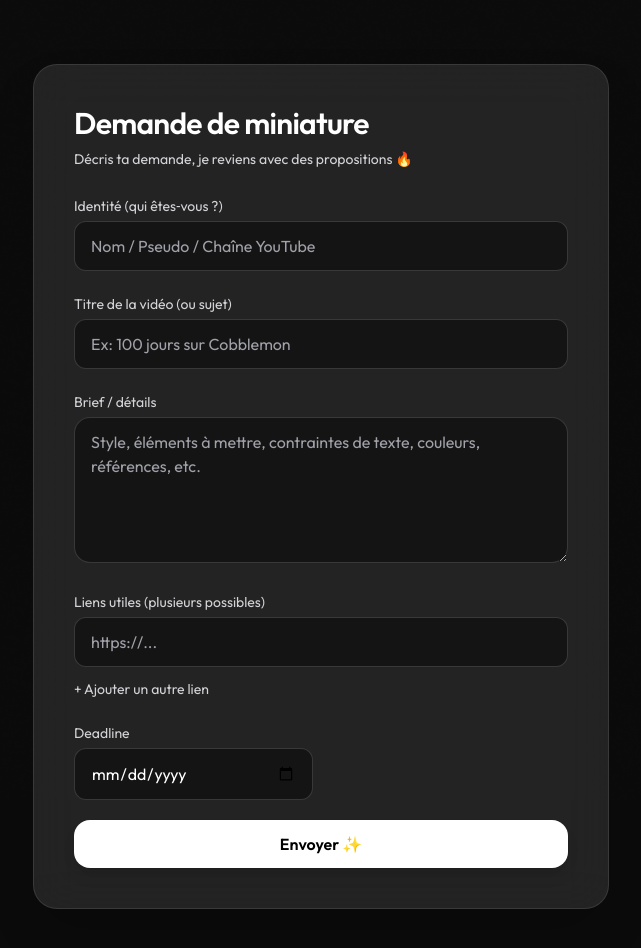
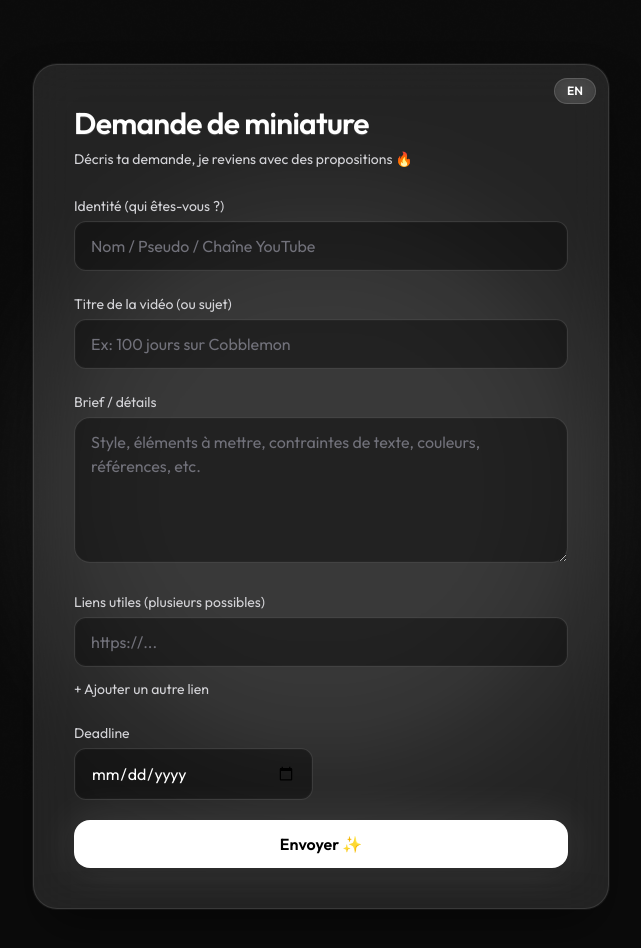
Before and after one commit to munoa/mwunh, a Next.js app: page / in a window 1280 px wide. Shown: the top 948 px of the page, without its empty margins (319-960 px from the left). Built offline with nearby package versions, Linux system fonts and the light colour scheme.

Commit message:
Update index.js

```diff
--- a/pages/index.js
+++ b/pages/index.js
@@ -1,18 +1,71 @@
-import { useState } from 'react';
+import { useEffect, useState } from 'react';
 
 export default function Home() {
+  // --- Lang toggle (FR / EN) ---
+  const [lang, setLang] = useState('fr');
+  useEffect(() => {
+    const saved = typeof window !== 'undefined' && localStorage.getItem('lang');
+    if (saved === 'en' || saved === 'fr') setLang(saved);
+  }, []);
+  function toggleLang() {
+    const next = lang === 'fr' ? 'en' : 'fr';
+    setLang(next);
+    if (typeof window !== 'undefined') localStorage.setItem('lang', next);
+  }
+
+  // --- Texts ---
+  const t = {
+    fr: {
+      title: 'Demande de miniature',
+      subtitle: 'Décris ta demande, je reviens avec des propositions 🔥',
+      identity: 'Identité (qui êtes-vous ?)',
+      identity_ph: 'Nom / Pseudo / Chaîne YouTube',
+      video: 'Titre de la vidéo (ou sujet)',
+      video_ph: 'Ex: 100 jours sur Cobblemon',
+      brief: 'Brief / détails',
+      brief_ph:
+        'Style, éléments à mettre, contraintes de texte, couleurs, références, etc.',
+      links: 'Liens utiles (plusieurs possibles)',
+      add_link: '+ Ajouter un autre lien',
+      deadline: 'Deadline',
+      send: 'Envoyer ✨',
+      sending: 'Envoi…',
+      ok: 'Merci ! Ta demande a bien été envoyée ✅',
+      err: "Oups, l’envoi a échoué. Réessaie plus tard."
+    },
+    en: {
+      title: 'Thumbnail request',
+      subtitle: 'Describe what you need, I’ll come back with proposals 🔥',
+      identity: 'Identity (who are you?)',
+      identity_ph: 'Name / Alias / YouTube channel',
+      video: 'Video title (or topic)',
+      video_ph: 'e.g. 100 days on Cobblemon',
+      brief: 'Brief / details',
+      brief_ph:
+        'Style, elements to include, text constraints, colors, references, etc.',
+      links: 'Useful links (multiple)',
+      add_link: '+ Add another link',
+      deadline: 'Deadline',
+      send: 'Send ✨',
+      sending: 'Sending…',
+      ok: 'Thanks! Your request has been sent ✅',
+      err: 'Oops, failed to send. Please try again later.'
+    }
+  }[lang];
+
+  // --- Form state ---
   const [status, setStatus] = useState(null); // 'ok' | 'error' | null
   const [loading, setLoading] = useState(false);
-  const [links, setLinks] = useState(['']); // dynamic links inputs
+  const [links, setLinks] = useState(['']);
 
   function addLink() {
-    setLinks((prev) => [...prev, '']);
+    setLinks(prev => [...prev, '']);
   }
   function updateLink(i, val) {
-    setLinks((prev) => prev.map((v, idx) => (idx === i ? val : v)));
+    setLinks(prev => prev.map((v, idx) => (idx === i ? val : v)));
   }
   function removeLink(i) {
-    setLinks((prev) => prev.filter((_, idx) => idx !== i));
+    setLinks(prev => prev.filter((_, idx) => idx !== i));
   }
 
   async function onSubmit(e) {
@@ -22,29 +75,24 @@ export default function Home() {
     const form = e.currentTarget;
     const fd = new FormData(form);
 
-    // Collect all fields except Liens[] and rebuild JSON
     const data = {};
     fd.forEach((value, key) => {
       if (key !== 'Liens[]') data[key] = value;
     });
     const multiLinks = links.map(l => l.trim()).filter(Boolean);
-    if (multiLinks.length) {
-      data['Liens'] = multiLinks.join(', ');
-    }
+    if (multiLinks.length) data['Liens'] = multiLinks.join(', ');
 
     try {
       const res = await fetch('https://formspree.io/f/mandkygv', {
         method: 'POST',
-        headers: { 'Accept': 'application/json', 'Content-Type': 'application/json' },
+        headers: { Accept: 'application/json', 'Content-Type': 'application/json' },
         body: JSON.stringify(data)
       });
       if (res.ok) {
         setStatus('ok');
         form.reset();
         setLinks(['']);
-      } else {
-        setStatus('error');
-      }
+      } else setStatus('error');
     } catch {
       setStatus('error');
     } finally {
@@ -54,41 +102,73 @@ export default function Home() {
 
   return (
     <main className="min-h-screen flex items-center justify-center px-6 py-16 relative">
-      <div className="relative w-full max-w-xl rounded-3xl border border-white/10 bg-white/10 backdrop-blur-xl shadow-2xl overflow-hidden">
+      {/* Soft white glow behind the card (no color) */}
+      <div className="pointer-events-none absolute inset-0">
+        <div className="absolute left-1/2 top-1/2 -translate-x-1/2 -translate-y-1/2 h-[560px] w-[560px] rounded-full blur-3xl opacity-[0.10] bg-white" />
+      </div>
+
+      {/* Card (glass + glow + subtle border) */}
+      <div className="relative w-full max-w-xl rounded-3xl border border-white/10 bg-white/10 backdrop-blur-xl shadow-2xl shadow-black/50 ring-1 ring-white/5 overflow-hidden">
+        {/* top progress when loading */}
         {loading && <div className="progress" />}
+
+        {/* Lang toggle */}
+        <div className="absolute right-3 top-3 z-10">
+          <button
+            type="button"
+            onClick={toggleLang}
+            className="px-3 py-1 rounded-full text-xs font-semibold bg-white/10 border border-white/15 backdrop-blur-md hover:bg-white/20 transition"
+            title="Switch language"
+          >
+            {lang === 'fr' ? 'EN' : 'FR'}
+          </button>
+        </div>
+
         <div className="p-8 md:p-10">
           <div className="mb-6">
-            <h1 className="text-3xl font-semibold tracking-tight">Demande de miniature</h1>
-            <p className="text-sm text-zinc-300 mt-2">
-              Décris ta demande, je reviens avec des propositions 🔥
-            </p>
+            <h1 className="text-3xl font-semibold tracking-tight drop-shadow-[0_1px_0_rgba(255,255,255,0.15)]">
+              {t.title}
+            </h1>
+            <p className="text-sm text-zinc-300 mt-2">{t.subtitle}</p>
           </div>
 
           <form onSubmit={onSubmit} className="space-y-5">
             <div>
-              <label className="text-sm text-zinc-300">Identité (qui êtes‑vous ?)</label>
-              <input name="Identité" type="text" required
-                className="mt-1 w-full rounded-xl bg-black/40 border border-white/15 px-4 py-3 outline-none focus:ring-2 focus:ring-white/30 placeholder-zinc-400"
-                placeholder="Nom / Pseudo / Chaîne YouTube" />
+              <label className="text-sm text-zinc-300">{t.identity}</label>
+              <input
+                name="Identité"
+                type="text"
+                required
+                placeholder={t.identity_ph}
+                className="mt-1 w-full rounded-xl bg-black/40 border border-white/15 px-4 py-3 outline-none focus:ring-4 focus:ring-white/20 focus:border-white/30 placeholder-zinc-500 shadow-[inset_0_0_0_1px_rgba(255,255,255,0.02)]"
+              />
             </div>
 
             <div>
-              <label className="text-sm text-zinc-300">Titre de la vidéo (ou sujet)</label>
-              <input name="Titre" type="text" required
-                className="mt-1 w-full rounded-xl bg-black/40 border border-white/15 px-4 py-3 outline-none focus:ring-2 focus:ring-white/30 placeholder-zinc-400"
-                placeholder="Ex: 100 jours sur Cobblemon" />
+              <label className="text-sm text-zinc-300">{t.video}</label>
+              <input
+                name="Titre"
+                type="text"
+                required
+                placeholder={t.video_ph}
+                className="mt-1 w-full rounded-xl bg-black/40 border border-white/15 px-4 py-3 outline-none focus:ring-4 focus:ring-white/20 focus:border-white/30 placeholder-zinc-500 shadow-[inset_0_0_0_1px_rgba(255,255,255,0.02)]"
+              />
             </div>
 
             <div>
-              <label className="text-sm text-zinc-300">Brief / détails</label>
-              <textarea name="Brief" rows="5" required
-                className="mt-1 w-full rounded-2xl bg-black/40 border border-white/15 px-4 py-3 outline-none focus:ring-2 focus:ring-white/30 placeholder-zinc-400"
-                placeholder="Style, éléments à mettre, contraintes de texte, couleurs, références, etc."></textarea>
+              <label className="text-sm text-zinc-300">{t.brief}</label>
+              <textarea
+                name="Brief"
+                rows="5"
+                required
+                placeholder={t.brief_ph}
+                className="mt-1 w-full rounded-2xl bg-black/40 border border-white/15 px-4 py-3 outline-none focus:ring-4 focus:ring-white/20 focus:border-white/30 placeholder-zinc-500 shadow-[inset_0_0_0_1px_rgba(255,255,255,0.02)]"
+              ></textarea>
             </div>
 
             {/* Multiple links */}
             <div>
-              <label className="text-sm text-zinc-300">Liens utiles (plusieurs possibles)</label>
+              <label className="text-sm text-zinc-300">{t.links}</label>
               <div className="space-y-3 mt-1">
                 {links.map((val, i) => (
                   <div key={i} className="flex gap-2">
@@ -96,16 +176,16 @@ export default function Home() {
                       name="Liens[]"
                       type="url"
                       value={val}
-                      onChange={(e) => updateLink(i, e.target.value)}
-                      className="flex-1 rounded-xl bg-black/40 border border-white/15 px-4 py-3 outline-none focus:ring-2 focus:ring-white/30 placeholder-zinc-400"
+                      onChange={e => updateLink(i, e.target.value)}
                       placeholder="https://..."
+                      className="flex-1 rounded-xl bg-black/40 border border-white/15 px-4 py-3 outline-none focus:ring-4 focus:ring-white/20 focus:border-white/30 placeholder-zinc-500 shadow-[inset_0_0_0_1px_rgba(255,255,255,0.02)]"
                     />
                     {links.length > 1 && (
                       <button
                         type="button"
                         onClick={() => removeLink(i)}
                         className="px-3 rounded-xl border border-white/15 bg-white/10 hover:bg-white/20 transition"
-                        aria-label="Supprimer ce lien"
+                        aria-label="Remove link"
                       >
                         ✕
                       </button>
@@ -117,16 +197,19 @@ export default function Home() {
                   onClick={addLink}
                   className="text-sm text-zinc-300 hover:text-white transition"
                 >
-                  + Ajouter un autre lien
+                  {t.add_link}
                 </button>
               </div>
             </div>
 
             <div className="grid grid-cols-1 md:grid-cols-2 gap-4">
               <div>
-                <label className="text-sm text-zinc-300">Deadline</label>
-                <input name="Deadline" type="date"
-                  className="mt-1 w-full rounded-xl bg-black/40 border border-white/15 px-4 py-3 outline-none focus:ring-2 focus:ring-white/30 placeholder-zinc-400" />
+                <label className="text-sm text-zinc-300">{t.deadline}</label>
+                <input
+                  name="Deadline"
+                  type="date"
+                  className="mt-1 w-full rounded-xl bg-black/40 border border-white/15 px-4 py-3 outline-none focus:ring-4 focus:ring-white/20 focus:border-white/30 placeholder-zinc-500 shadow-[inset_0_0_0_1px_rgba(255,255,255,0.02)]"
+                />
               </div>
               <div className="opacity-0 pointer-events-none">
                 <input tabIndex={-1} aria-hidden="true" className="hidden" />
@@ -136,9 +219,13 @@ export default function Home() {
             <button
               type="submit"
               disabled={loading}
-              className="w-full rounded-2xl px-6 py-3 font-semibold bg-white text-black shadow-lg hover:shadow-white/20 hover:scale-[1.01] transition active:scale-[.99] disabled:opacity-60 relative"
+              className="relative w-full rounded-2xl px-6 py-3 font-semibold bg-white text-black shadow-lg hover:shadow-white/30 hover:scale-[1.01] transition active:scale-[.99] disabled:opacity-60"
             >
-              <span className={loading ? 'opacity-0' : 'opacity-100'}>Envoyer ✨</span>
+              {/* outer glow */}
+              <span className="pointer-events-none absolute inset-0 rounded-2xl shadow-[0_0_45px_rgba(255,255,255,0.12)]" />
+              <span className={loading ? 'opacity-0' : 'opacity-100'}>
+                {t.send}
+              </span>
               {loading && (
                 <span className="absolute inset-0 flex items-center justify-center">
                   <svg className="animate-spin h-5 w-5" viewBox="0 0 24 24" fill="none">
@@ -150,10 +237,10 @@ export default function Home() {
             </button>
 
             {status === 'ok' && (
-              <p className="text-emerald-400 text-sm pt-1">Merci ! Ta demande a bien été envoyée ✅</p>
+              <p className="text-emerald-400/90 text-sm pt-1">{t.ok}</p>
             )}
             {status === 'error' && (
-              <p className="text-red-400 text-sm pt-1">Oups, impossible d&apos;envoyer. Réessaie plus tard.</p>
+              <p className="text-red-400/90 text-sm pt-1">{t.err}</p>
             )}
           </form>
         </div>
```
